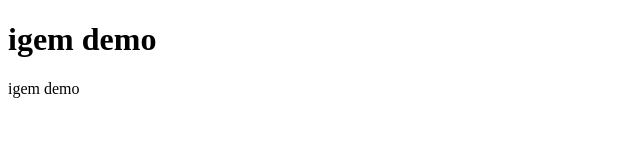
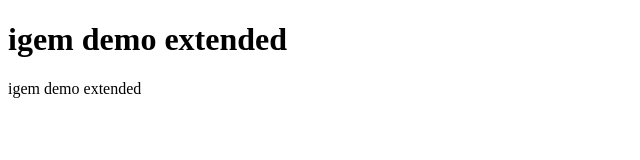
Before and after one commit to j-albr16/igem-tutorials, a plain HTML site: page git/demo.html in a window 1280 px wide. Shown: the whole page, without its empty margins (0-640 px from the left). Drawn offline with Linux system fonts and the light colour scheme.

Commit message:
extend feature demo

```diff
--- a/git/demo.html
+++ b/git/demo.html
@@ -4,10 +4,10 @@
     <head>
         <meta charset="utf-8">
         <meta name="viewport" content="width=device-width">
-        <title>igem demo</title>
+        <title>igem demo extended</title>
     </head>
     <body>
-        <h1>igem demo</h1>
-        <p>igem demo</p>
+        <h1>igem demo extended</h1>
+        <p>igem demo extended</p>
     </body>
 </html>
```
